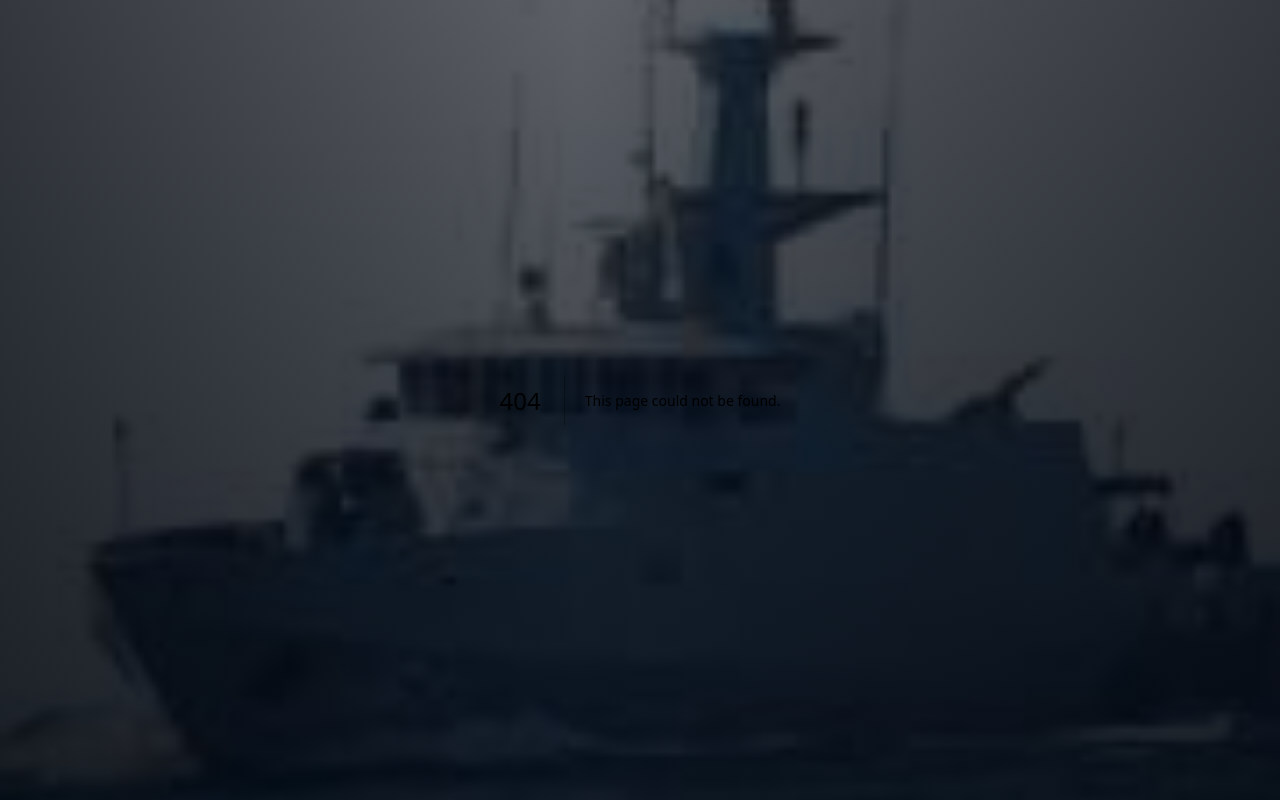
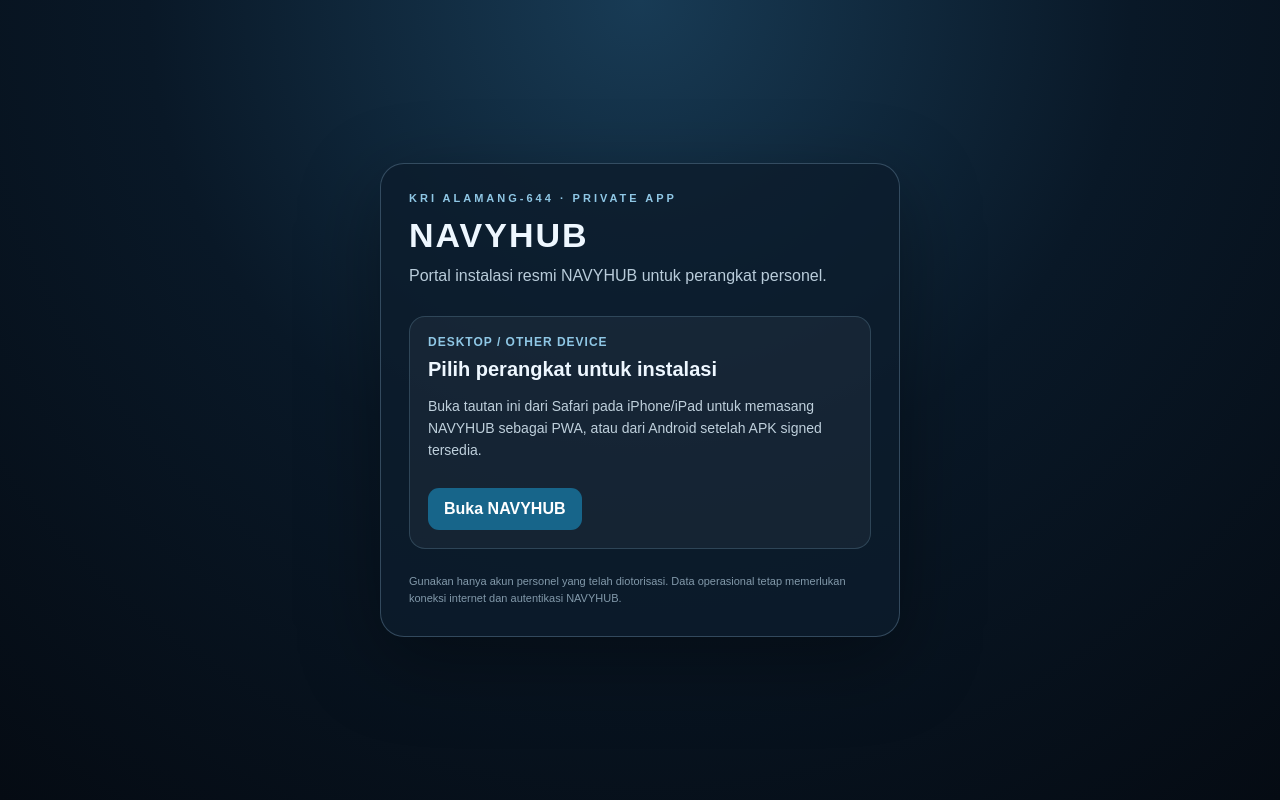
Before and after one commit to renjak/navyhub, a Next.js app in the folder src/: page /download in a window 1280 px wide. Before the commit this address had no page. Built offline with nearby package versions, Linux system fonts and the light colour scheme.

Commit message:
Add private NAVYHUB device download portal

```diff
--- /dev/null
+++ b/src/app/download/page.tsx
@@ -0,0 +1,53 @@
+"use client";
+
+import { useEffect, useState } from "react";
+
+type Platform = "android" | "ios" | "other";
+
+export default function DownloadPage() {
+  const [platform, setPlatform] = useState<Platform>("other");
+  const [detected, setDetected] = useState(false);
+
+  useEffect(() => {
+    const ua = navigator.userAgent || "";
+    const isIOS = /iPad|iPhone|iPod/.test(ua) ||
+      (navigator.platform === "MacIntel" && navigator.maxTouchPoints > 1);
+    const isAndroid = /Android/i.test(ua);
+    const next: Platform = isIOS ? "ios" : isAndroid ? "android" : "other";
+    setPlatform(next);
+    setDetected(true);
+
+    // iOS uses the existing production PWA; Android waits for the signed APK release.
+    if (next === "ios") {
+      window.location.replace("/?install=ios");
+    }
+  }, []);
+
+  return (
+    <main style={{ minHeight: "100svh", display: "grid", placeItems: "center", padding: 24, color: "#eef7ff", background: "radial-gradient(circle at 50% 0%, #183b55 0, #091827 48%, #050b13 100%)", fontFamily: "Arial, sans-serif" }}>
+      <section style={{ width: "min(100%, 520px)", padding: 28, border: "1px solid rgba(153,195,225,.28)", borderRadius: 24, background: "rgba(13,29,45,.82)", boxShadow: "0 24px 80px rgba(0,0,0,.35)" }}>
+        <div style={{ fontSize: 11, letterSpacing: 3, color: "#8fc7e5", fontWeight: 800 }}>KRI ALAMANG-644 · PRIVATE APP</div>
+        <h1 style={{ margin: "12px 0 8px", fontSize: 34, letterSpacing: 2 }}>NAVYHUB</h1>
+        <p style={{ margin: 0, color: "#b9ccda", lineHeight: 1.65 }}>Portal instalasi resmi NAVYHUB untuk perangkat personel.</p>
+        {!detected ? (
+          <p style={{ marginTop: 26, color: "#a8c5d8" }}>Mendeteksi perangkat…</p>
+        ) : platform === "android" ? (
+          <div style={{ marginTop: 26, padding: 18, borderRadius: 16, background: "rgba(255,255,255,.045)", border: "1px solid rgba(143,199,229,.2)" }}>
+            <div style={{ fontSize: 12, color: "#8fc7e5", fontWeight: 800, letterSpacing: 1 }}>ANDROID DETECTED</div>
+            <h2 style={{ margin: "9px 0", fontSize: 20 }}>APK sedang disiapkan</h2>
+            <p style={{ color: "#bfd0dc", lineHeight: 1.6, fontSize: 14 }}>Paket APK bertanda tangan belum dirilis. Instalasi akan diaktifkan setelah signing key organisasi disiapkan dan build Android diverifikasi. Jangan memasang APK dari tautan tidak resmi.</p>
+            <a href="/" style={{ display: "inline-flex", marginTop: 12, padding: "12px 16px", borderRadius: 11, background: "#17658a", color: "white", textDecoration: "none", fontWeight: 800 }}>Buka NAVYHUB versi web</a>
+          </div>
+        ) : (
+          <div style={{ marginTop: 26, padding: 18, borderRadius: 16, background: "rgba(255,255,255,.045)", border: "1px solid rgba(143,199,229,.2)" }}>
+            <div style={{ fontSize: 12, color: "#8fc7e5", fontWeight: 800, letterSpacing: 1 }}>DESKTOP / OTHER DEVICE</div>
+            <h2 style={{ margin: "9px 0", fontSize: 20 }}>Pilih perangkat untuk instalasi</h2>
+            <p style={{ color: "#bfd0dc", lineHeight: 1.6, fontSize: 14 }}>Buka tautan ini dari Safari pada iPhone/iPad untuk memasang NAVYHUB sebagai PWA, atau dari Android setelah APK signed tersedia.</p>
+            <a href="/" style={{ display: "inline-flex", marginTop: 12, padding: "12px 16px", borderRadius: 11, background: "#17658a", color: "white", textDecoration: "none", fontWeight: 800 }}>Buka NAVYHUB</a>
+          </div>
+        )}
+        <p style={{ marginTop: 24, marginBottom: 0, color: "#8299aa", fontSize: 11, lineHeight: 1.6 }}>Gunakan hanya akun personel yang telah diotorisasi. Data operasional tetap memerlukan koneksi internet dan autentikasi NAVYHUB.</p>
+      </section>
+    </main>
+  );
+}
```
